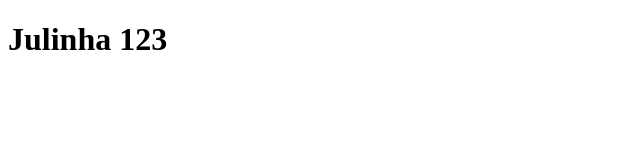
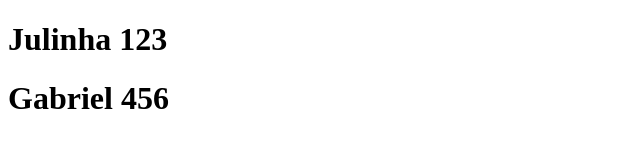
Before and after one commit to juliamichelotto/CI_CD, a plain HTML site: page index.html in a window 1280 px wide. Shown: the whole page, without its empty margins (0-640 px from the left). Drawn offline with Linux system fonts and the light colour scheme.

Commit message:
Atualizado 2.0

```diff
--- a/index.html
+++ b/index.html
@@ -8,5 +8,6 @@
 </head>
 <body>
     <h1>Julinha 123</h1>
+    <h1>Gabriel 456</h1>
 </body>
 </html>
```
